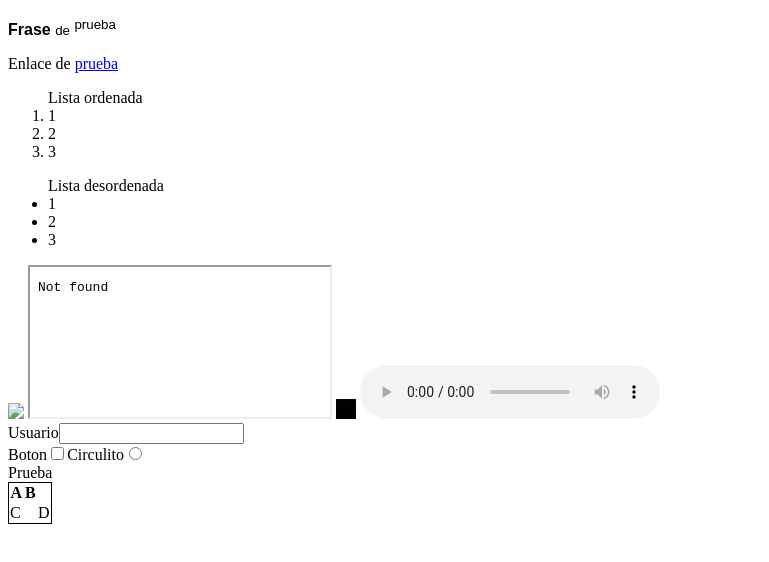
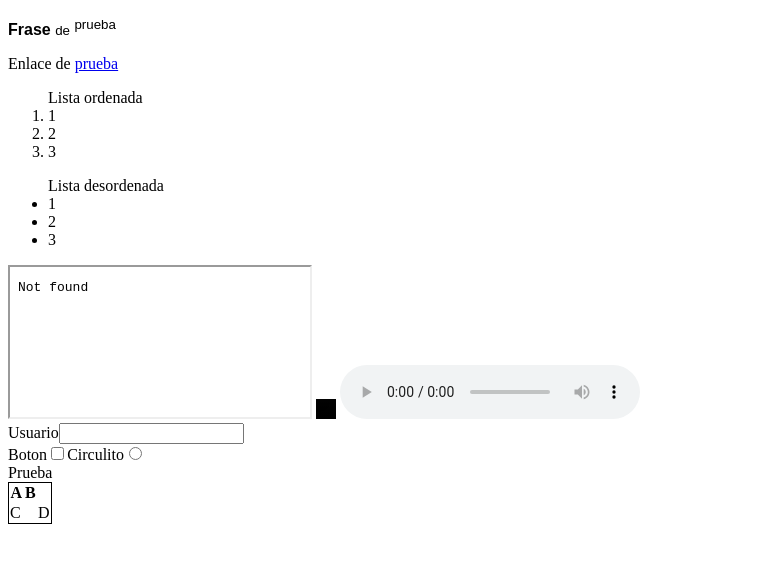
Before and after one commit to Nekokimi/dam, a plain HTML site: page pruebaExamen.html in a window 1280 px wide. Shown: the part 106-668 px from the top of the page, without its empty margins (0-769 px from the left). Drawn offline with Linux system fonts and the light colour scheme; grey boxes are pictures that could not be loaded.

Commit message:
Quitamos imagen

```diff
--- a/pruebaExamen.html
+++ b/pruebaExamen.html
@@ -24,7 +24,7 @@
             <li>3</li>
         </ul>
 
-        <img src="../imagenes/foto.jpg">
+
         <iframe src="www.youtube.com">Enlace</iframe>
 
         <video width="20" height="20" controls>
```
